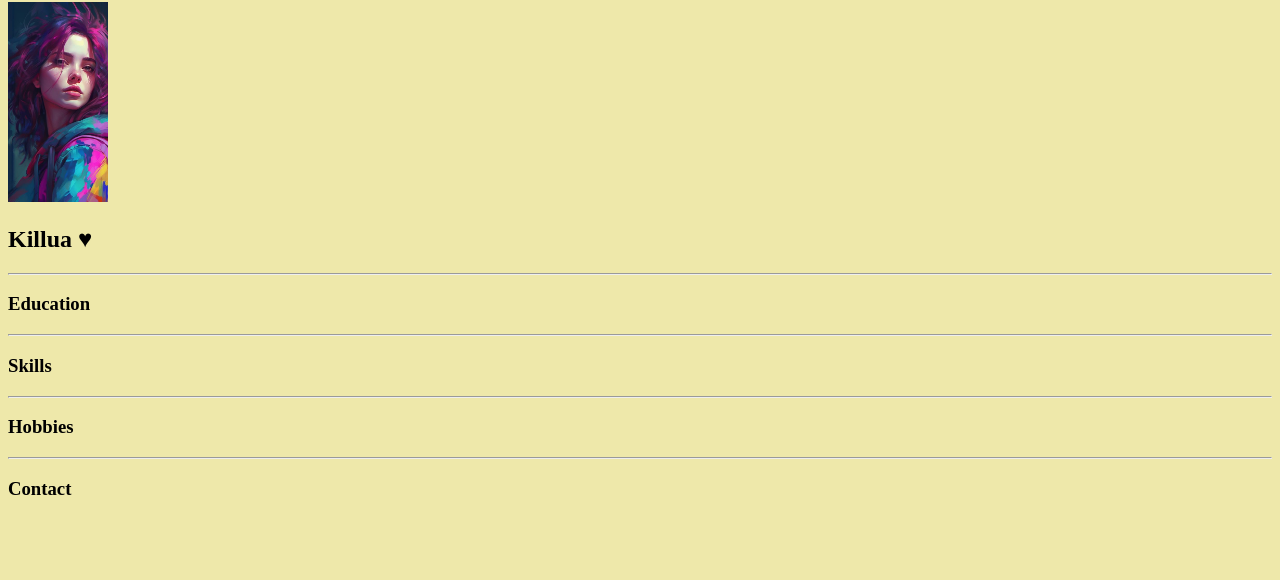
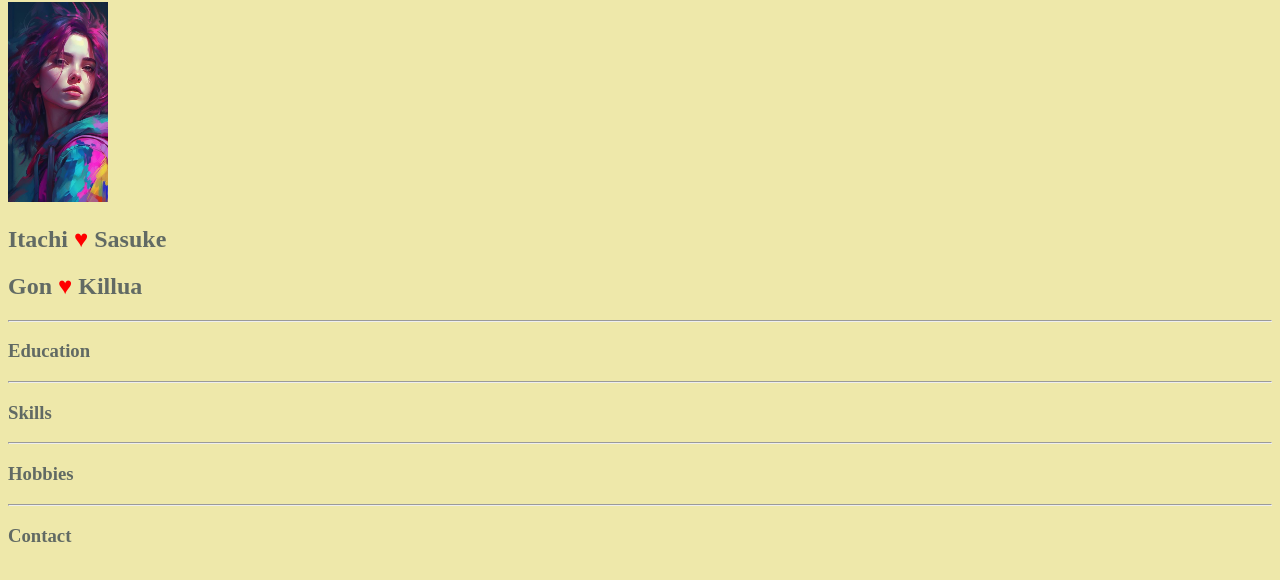
Before and after one commit to satyen227/HTML, a plain HTML site: page portfolio.html in a window 1280 px wide. Shown: the part 78-658 px from the top of the page. Drawn offline with Linux system fonts and the light colour scheme.

Commit message:
adding colors

```diff
--- /dev/null
+++ b/form.css
@@ -0,0 +1,3 @@
+span {
+  color: red;
+}
--- a/portfolio.html
+++ b/portfolio.html
@@ -4,11 +4,14 @@
     <meta charset="UTF-8" />
     <meta name="viewport" content="width=device-width, initial-scale=1.0" />
     <title>My portfolio</title>
+    <link rel="stylesheet" href="form.css" />
   </head>
-  <body style="background-color: palegoldenrod">
+  <body style="background-color: palegoldenrod; color: rgb(97, 106, 100)">
     <h1>My Portfolio</h1>
     <img src="image.JPG" height="200px" />
-    <h2>Killua &hearts;</h2>
+    <h2>Itachi <span>&hearts;</span> Sasuke</h2>
+    <h2>Gon <span>&hearts;</span> Killua</h2>
+
     <hr />
     <h3>Education</h3>
     <hr />
```
